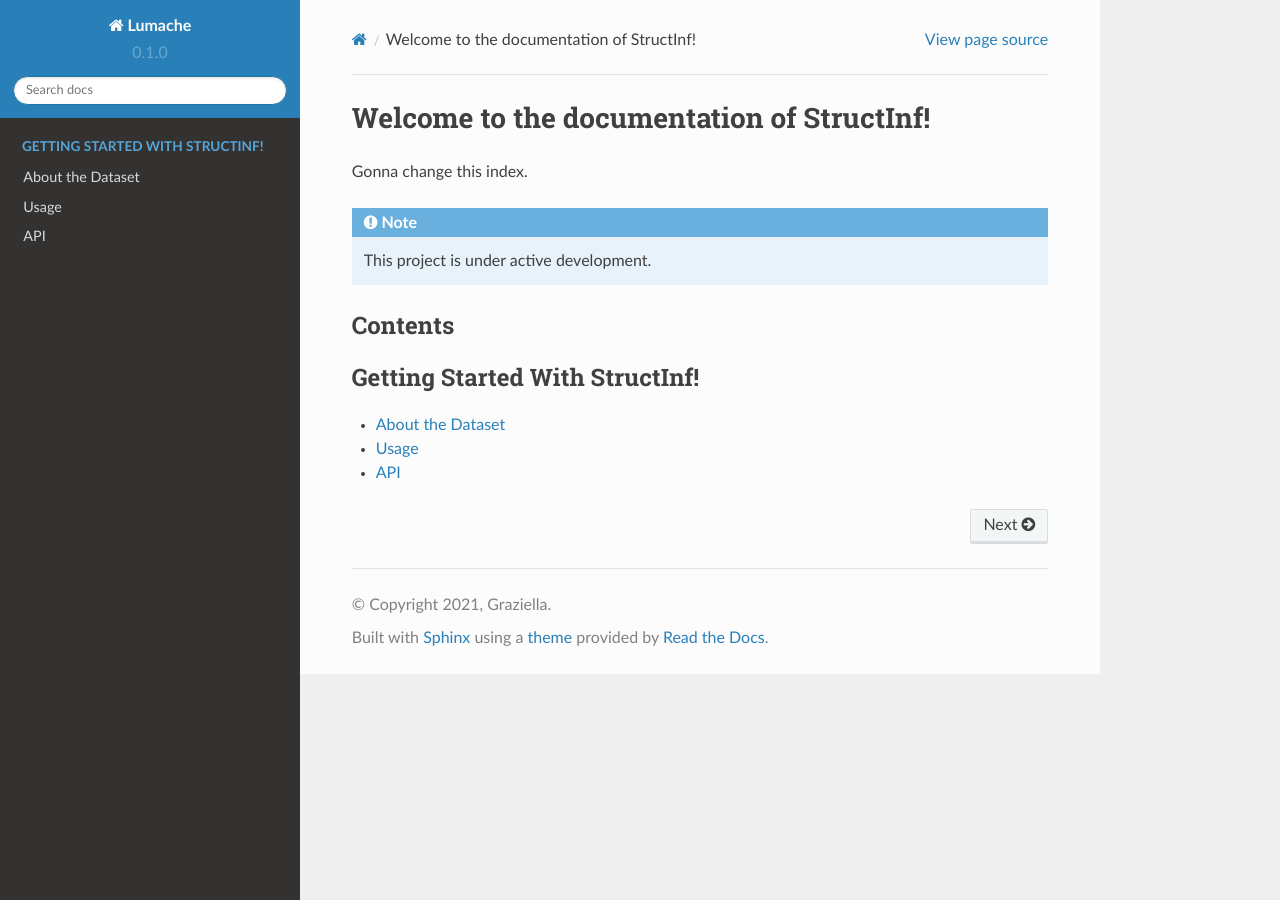
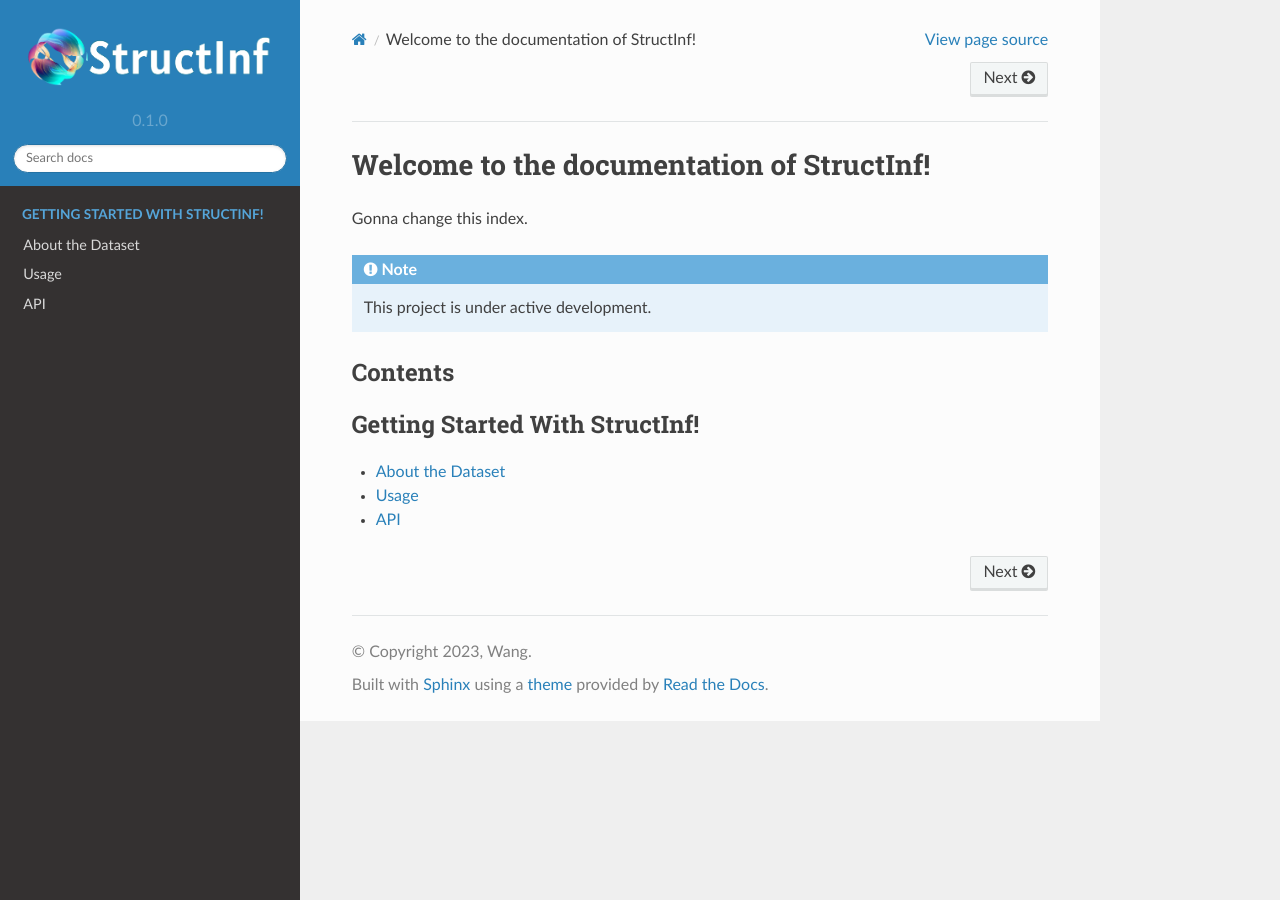
Before and after one commit to wang422003/Benchmarking-Structural-Inference-Methods-for-Interacting-Dynamical-Systems, a Sphinx documentation site: the page built from docs/source/index.rst, in a window 1280 px wide. Built offline with Sphinx 7.4.7 and the Read the Docs theme 2.0.0, drawn with Linux system fonts in a browser that asks for light colours.

Commit message:
Update conf.py

```diff
--- a/docs/source/conf.py
+++ b/docs/source/conf.py
@@ -2,9 +2,9 @@
 
 # -- Project information
 
-project = 'Lumache'
-copyright = '2021, Graziella'
-author = 'Graziella'
+project = 'StructInf'
+copyright = '2023, Wang'
+author = 'Wang'
 
 release = '0.1'
 version = '0.1.0'
@@ -29,7 +29,15 @@ templates_path = ['_templates']
 
 # -- Options for HTML output
 
+html_theme_options = {
+    "prev_next_buttons_location": "both",
+    "logo_only": True,
+}
+html_logo = "images/logo_project_resized.png"
 html_theme = 'sphinx_rtd_theme'
+
+html_static_path = ['_static']
+
 
 # -- Options for EPUB output
 epub_show_urls = 'footnote'
```
